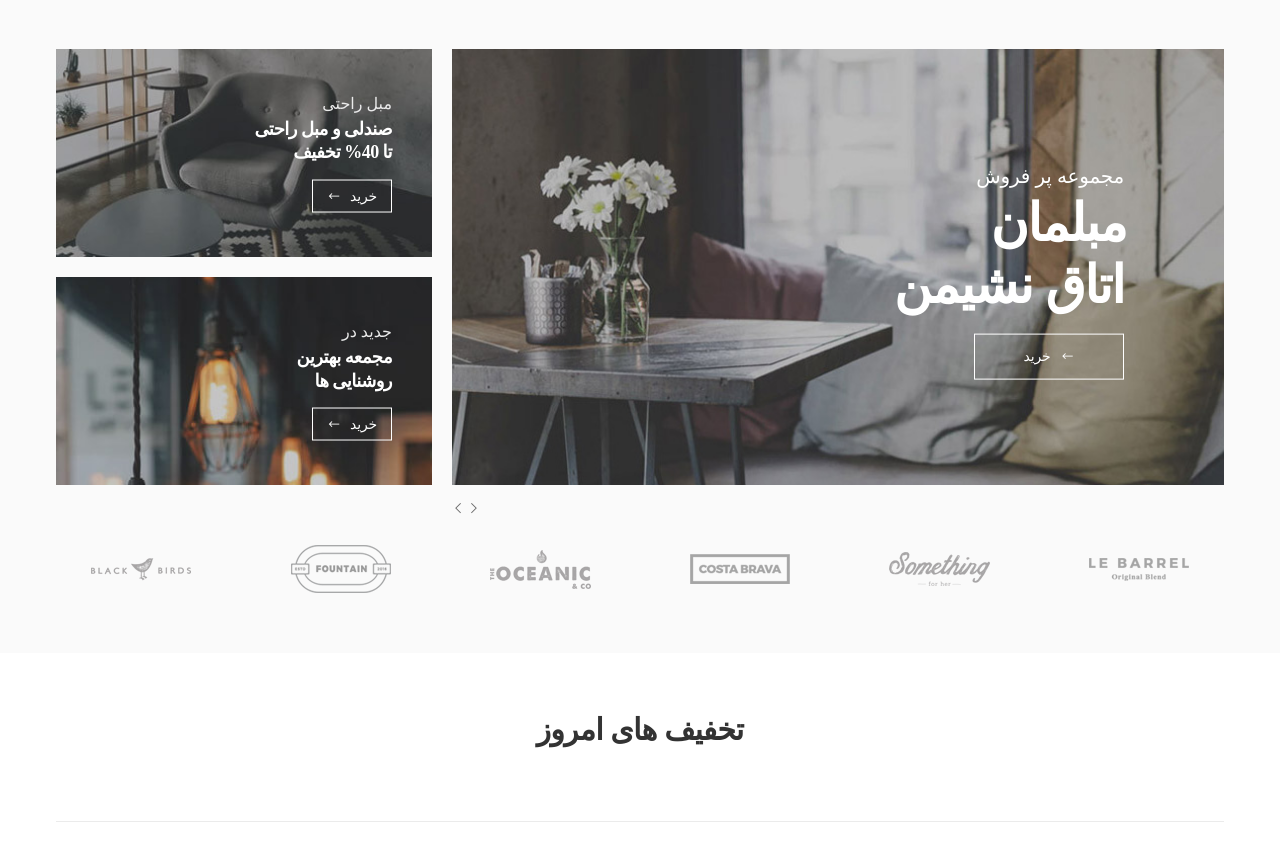
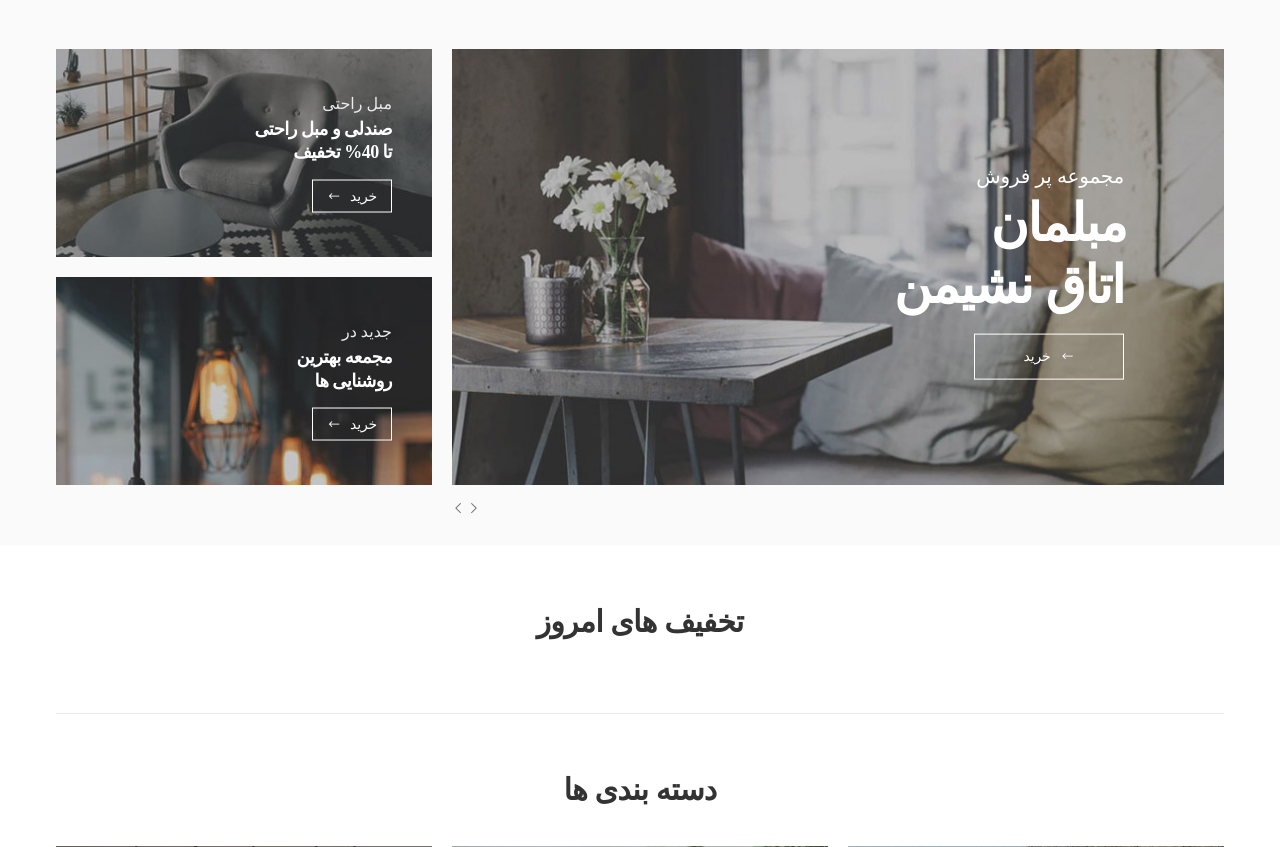
Before and after one commit to tahamusvi/webShop, a Django app: a page that uses facades/templates/facades/home_parts/banners.html in a window 1280 px wide. Shown: the part 188-1035 px from the top of the page. Run offline with Django 4.2, Linux system fonts and the light colour scheme; data comes from the database, SQL or seed files in the repository; some libraries are stand-ins or nearby versions; some web fonts are replaced.

Commit message:
remove brands

```diff
--- a/facades/templates/facades/home_parts/banners.html
+++ b/facades/templates/facades/home_parts/banners.html
@@ -126,8 +126,7 @@
             </div><!-- End .col-lg-4 -->
         </div><!-- End .row -->
 
-        <div class="mb-6"></div><!-- End .mb-6 -->
 
-        {% include 'facades/home_parts/marks.html' %}
+
     </div><!-- End .container -->
 </div><!-- End .bg-lighter -->
```
